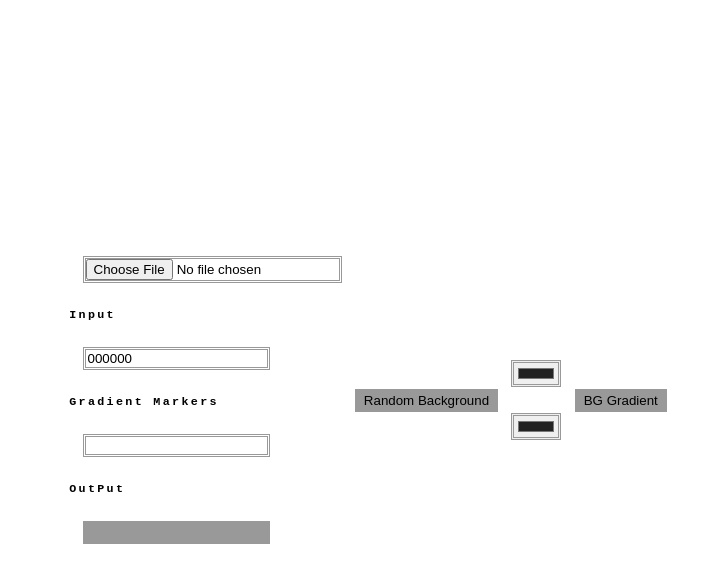
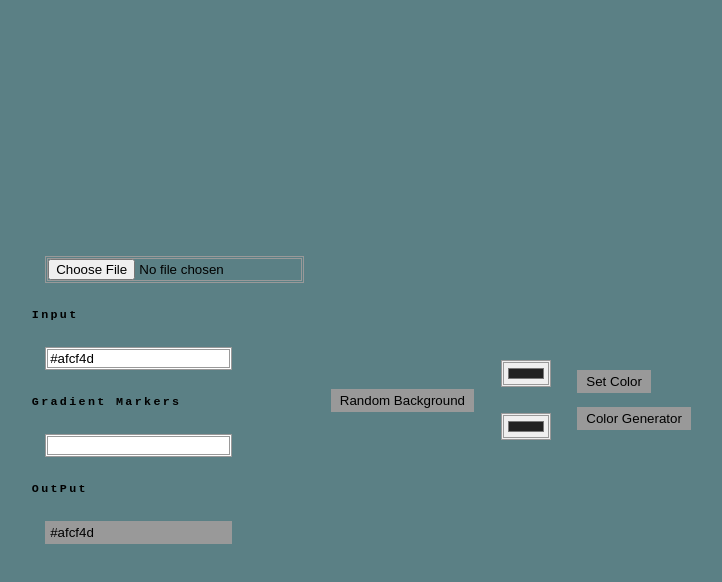
Before and after one commit to optimisedu/functionalGradient, a plain HTML site: page index.html in a window 1280 px wide. Both pictures are taken after a click on the button "Random Background". Shown: the whole page, without its empty margins (272-994 px from the left). Drawn offline with Linux system fonts and the light colour scheme.

Commit message:
basic functionality and listeners

```diff
--- a/color.js
+++ b/color.js
@@ -1,17 +1,19 @@
 //get all elements including the css values which can be modified from rt css variables
-const primary = '--color-primary';
-const secondary = '--color-secondary';
-const png = document.getElementById('png');
-const rt = document.querySelector(':root');
-const int = document.querySelector('#int');
-const out = document.getElementById('out');
-const btn__select = document.getElementById('btn__select');
-const btn__random = document.getElementById('btn__random');
-const box__one = document.getElementById('btn__select');
-const box__two = document.getElementById('btn__random');
-const bgCol = document.body.style.backgroundColor;
-const btn = document.getElementsByClassName('btn');
-const pngToJpg = document.getElementById('png');
+// import './styles.css';
+let primary = '--color-primary';
+let secondary = '--color-secondary';
+let png = document.getElementById('png');
+let rt = document.querySelector(':root');
+let int = document.querySelector('#int');
+let out = document.getElementById('out');
+let btn__select = document.getElementById('btn__select');
+let btn__random = document.getElementById('btn__random');
+let box__one = document.getElementById('btn__select');
+let box__two = document.getElementById('btn__random');
+let bgCol = document.body.style.backgroundColor;
+let btn = document.getElementsByClassName('btn');
+let pngToJpg = document.getElementById('png');
+let btn__set = document.getElementById('set');
 //utilities
 let random = (min, max) => {
 	return Math.floor(Math.random() * (max - min + 1) + min);
@@ -29,29 +31,41 @@ let set = (selector, property, value) => {
 };
 
 //functions
-let randomColor = () => {
-	let r = random(0, 255);
-	let g = random(0, 0);
-	let b = random(0, 255);
-	let a = random(0.5, 1);
-	let color = `rgba(${r}, ${g}, ${b}, ${a})`;
-	return color;
-};
+// let randomColor = () => {
+// 	let r = random(0, 255);
+// 	let g = random(0, 0);
+// 	let b = random(0, 255);
+// 	let a = random(0.5, 1);
+// 	let color = `rgba(${r}, ${g}, ${b}, ${a})`;
+// 	return color;
+// };
+
+function randomColor() {
+	return `#${Math.floor(Math.random() * 0x1000000).toString(16).padStart(6, 0)}`
+  }
+  function intVal(int){
+	return int.value;
+  }
+//   int.value = randomColor();
+//   int.addEventListener('onchange', int);
 
 set('main', 'background-color', randomColor());
 btn__random.addEventListener('click', (e) => {
-set('main', 'background-color', randomColor());
+let thisrand = randomColor();
+	set('main', 'background-color', randomColor());
+	int.value = thisrand;
+	out.value = thisrand;
 	onerror = (e) => {
 		console.log(e);
 	};
 });
 
-// ==============================================get color values==============================================
-let getColor = (el, property) =>
-let gradient = (el1, el2) => {
-	let color1 = get(el1, 'background-color');
-	let color2 = get(el2, 'background-color');
-	let gradient = `linear-gradient(${color1}, ${color2})`;
-	return gradient;
-}
-// ==============================================sharp png to jpg==============================================
+btn__select.addEventListener('click', (e) => {
+	let thisint =  '#' + int.value;
+	console.log(thisint);
+	set('main', 'background-color', thisint);
+	out.value = int.value;
+	onerror = (e) => {
+		console.log(e);
+	};
+});
--- a/index.html
+++ b/index.html
@@ -12,11 +12,11 @@
 				<lable id="io">
 					<input type="file" id="png" name="file"  accept=".png"/>
 				<h3>Input</h3>
-				<input type="text" class="int" id="int" value = "000000" placeholder ="#000000" />
+				<input type="text" class="int" id="int" value = "000000" placeholder ="000000" />
 				<h3>Gradient Markers</h3>
-				<input type="text" class="int" id="n"/>
+				<input type="text" class="int" val="" id="n"/>
 				<h3>OutPut</h3>
-				<input type="text" class="int" id="out" readonly />
+				<input type="text" class="int" id="out" value="#222222" readonly />
 			</div>
 			<button id="btn__random" class="cols btn btn__random" style="">
 				Random Background
@@ -27,9 +27,14 @@
 			</div>
 		</label>
 			<div class="line">
-				<button id="btn__select" class="cols btn btn__select" style="">
-					BG Gradient
+				<button id="btn__select" id = 'set' class="cols btn btn__select" style="">
+					Set Color
 				</button>
+				<div >
+				<button id="btn__grad" id ='gen' class="cols btn btn__select" style="">
+					Color Generator
+				</button>
+				</div>
 			</div>
 		</main>
 		<script src="color.js"></script>
--- a/styles.css
+++ b/styles.css
@@ -39,6 +39,7 @@ h3 {
 .btn {
 	background-color: var(--color-secondary);
 	border: 3px double var(--color-secondary);
+	margin: 1em;
 }
 .btn:hover {
 	background-color: var(--color-primary);
```
